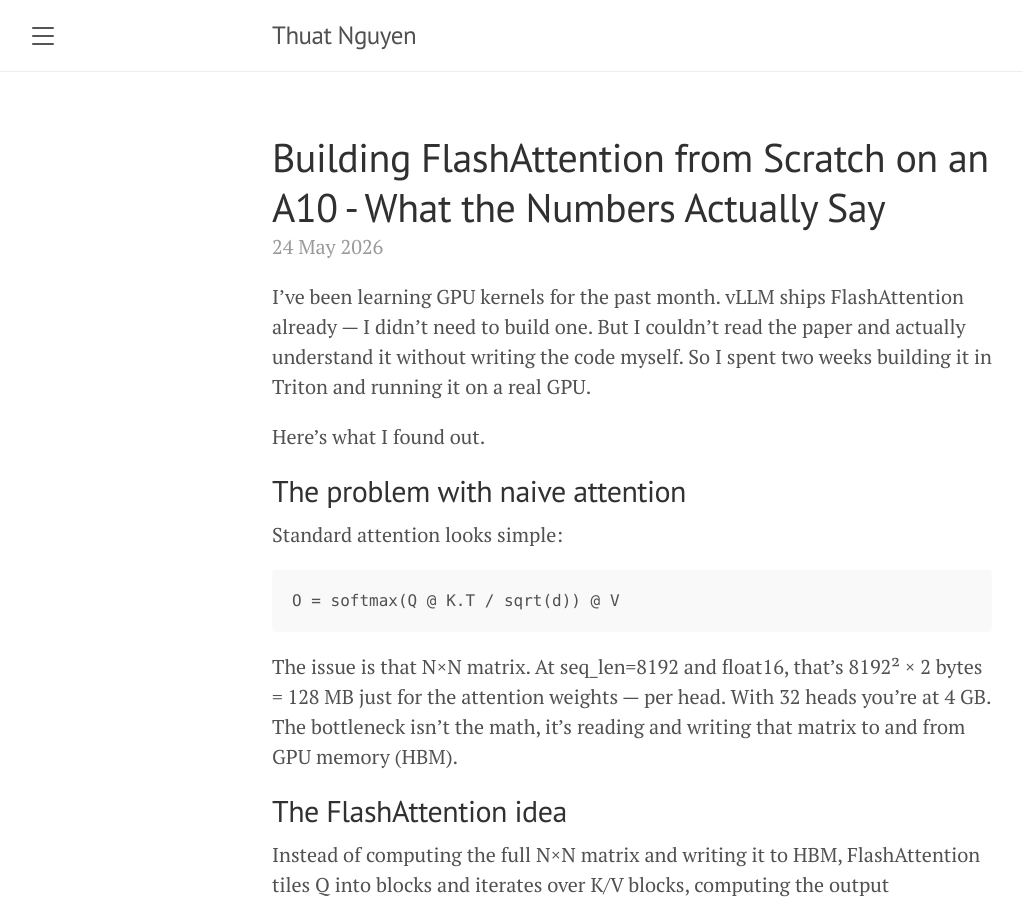
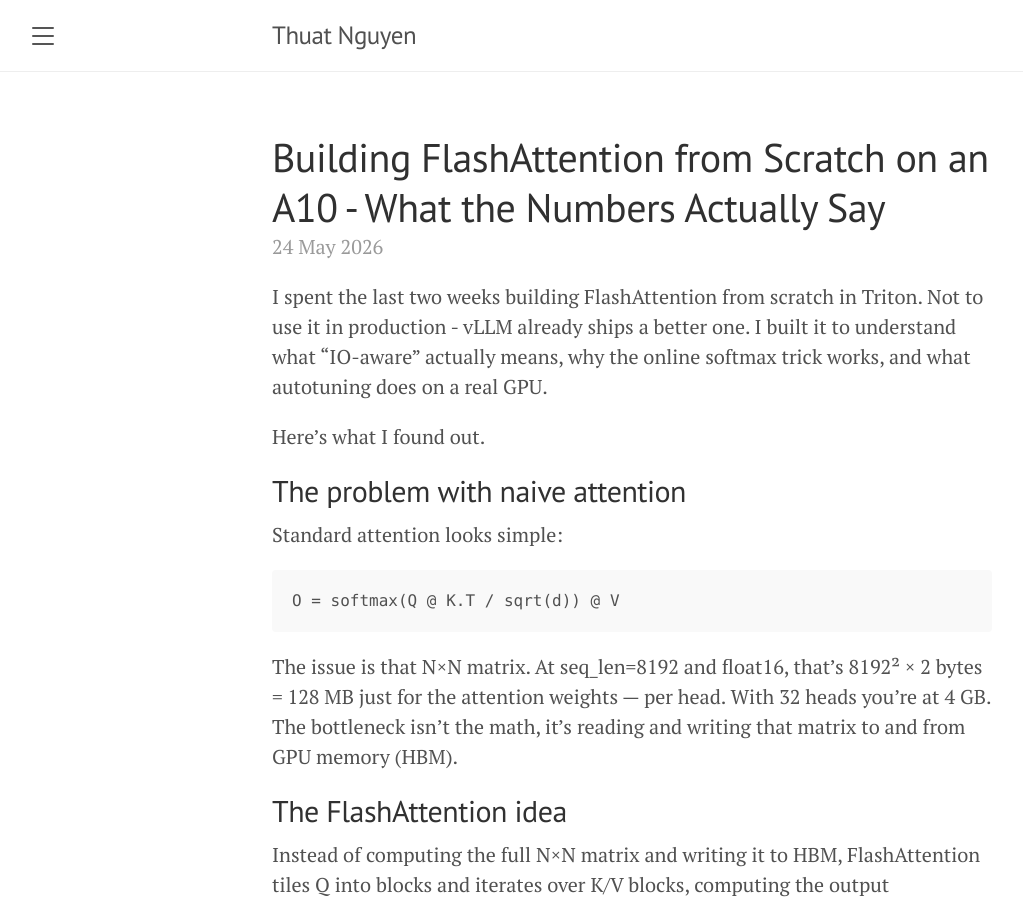
Before and after one commit to nthuat/nthuat.github.io, a Jekyll site: the page built from _posts/2026-05-24-flash-attention-from-scratch.md, in a window 1280 px wide and 900 px high. Shown: the whole window, without its empty margins (8-1031 px from the left). Built offline with Jekyll 4.4.1, drawn with Linux system fonts in a browser that asks for light colours.

Commit message:
Restore preferred intro

```diff
--- a/_posts/2026-05-24-flash-attention-from-scratch.md
+++ b/_posts/2026-05-24-flash-attention-from-scratch.md
@@ -3,7 +3,7 @@ layout: post
 title: Building FlashAttention from Scratch on an A10 - What the Numbers Actually Say
 ---
 
-I've been learning GPU kernels for the past month. vLLM ships FlashAttention already — I didn't need to build one. But I couldn't read the paper and actually understand it without writing the code myself. So I spent two weeks building it in Triton and running it on a real GPU.
+I spent the last two weeks building FlashAttention from scratch in Triton. Not to use it in production - vLLM already ships a better one. I built it to understand what "IO-aware" actually means, why the online softmax trick works, and what autotuning does on a real GPU.
 
 Here's what I found out.
 
```
